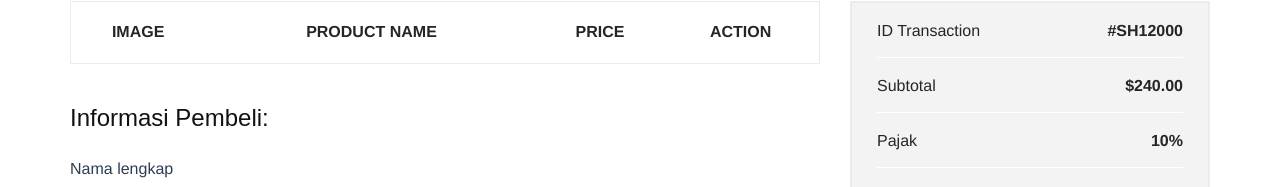
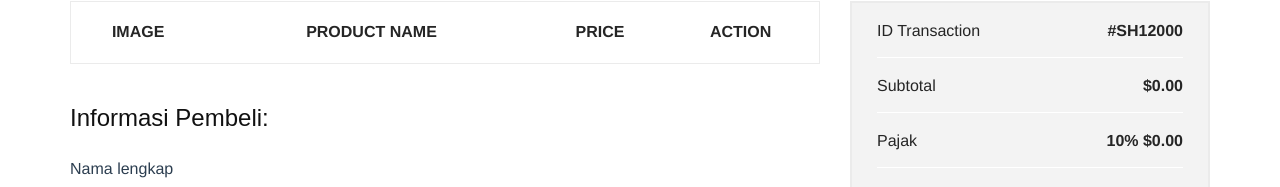
Before and after one commit to setiyonore/shayna, a Vue app: page /#/cart in a window 1280 px wide. Shown: the part 327-514 px from the top of the page. Built offline with nearby package versions, Linux system fonts and the light colour scheme; some icons are missing; a web font is replaced by a local one.

Commit message:
add total harga dan pajak shopping cart

```diff
--- a/src/views/ShoppingCart.vue
+++ b/src/views/ShoppingCart.vue
@@ -83,9 +83,9 @@
               <div class="proceed-checkout text-left">
                 <ul>
                   <li class="subtotal">ID Transaction <span>#SH12000</span></li>
-                  <li class="subtotal mt-3">Subtotal <span>$240.00</span></li>
-                  <li class="subtotal mt-3">Pajak <span>10%</span></li>
-                  <li class="subtotal mt-3">Total Biaya <span>${{ totalHarga }}.00</span></li>
+                  <li class="subtotal mt-3">Subtotal <span>${{ totalHarga }}.00</span></li>
+                  <li class="subtotal mt-3">Pajak <span>10% ${{ pajak}}.00</span></li>
+                  <li class="subtotal mt-3">Total Biaya <span>${{totalBiaya}}.00</span></li>
                   <li class="subtotal mt-3">Bank Transfer <span>Mandiri</span></li>
                   <li class="subtotal mt-3">No. Rekening <span>2208 1996 1403</span></li>
                   <li class="subtotal mt-3">Nama Penerima <span>Shayna</span></li>
@@ -135,6 +135,12 @@ name: "ShoppingCart",
       return this.keranjangUser.reduce(function (items,data){
         return items + data.price;
       },0);
+    },
+    pajak(){
+      return(this.totalHarga*10)/100;
+    },
+    totalBiaya(){
+      return this.totalHarga+this.pajak;
     }
   },
 }
```
Also changed, not shown: public/img/hero-4.png (added), public/img/hero-5.jpg (added).
